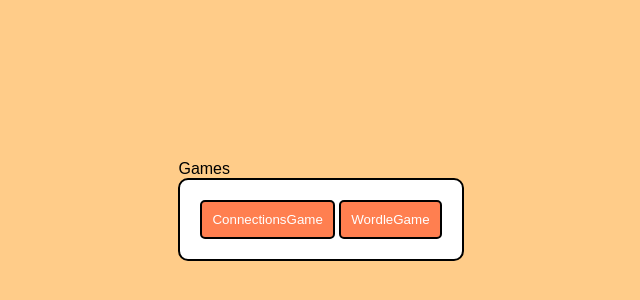
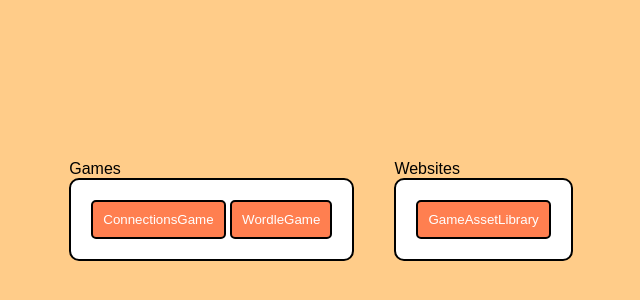
Before and after one commit to m6parker/m6parker.github.io, a plain HTML site: page index.html in a window 1280 px wide. Shown: the part 190-490 px from the top of the page, without its empty margins (319-959 px from the left). Drawn offline with Linux system fonts and the light colour scheme; a web font is replaced by a local one.

Commit message:
added game asset library link

```diff
--- a/index.html
+++ b/index.html
@@ -19,6 +19,15 @@
         </div>
     </div>
 
+    <div class="outer-container">
+        <div class="container-label">Websites</div>
+        <div class="container">
+
+            <button class="game-asset-library-button"><a href="https://m6parker.github.io/GameAssetLibrary/" class="GameAssetLibraryLink">GameAssetLibrary</a></button>
+
+        </div>
+    </div>
+
     <script src="script.js"></script>
 </body>
 </html>
--- a/styles.css
+++ b/styles.css
@@ -21,6 +21,11 @@ body {
     text-align: center;
 }
 
+.outer-container {
+    margin: 20px;
+}
+
+
 button{
     border: 2px solid black;
     border-radius: 5px;
```
